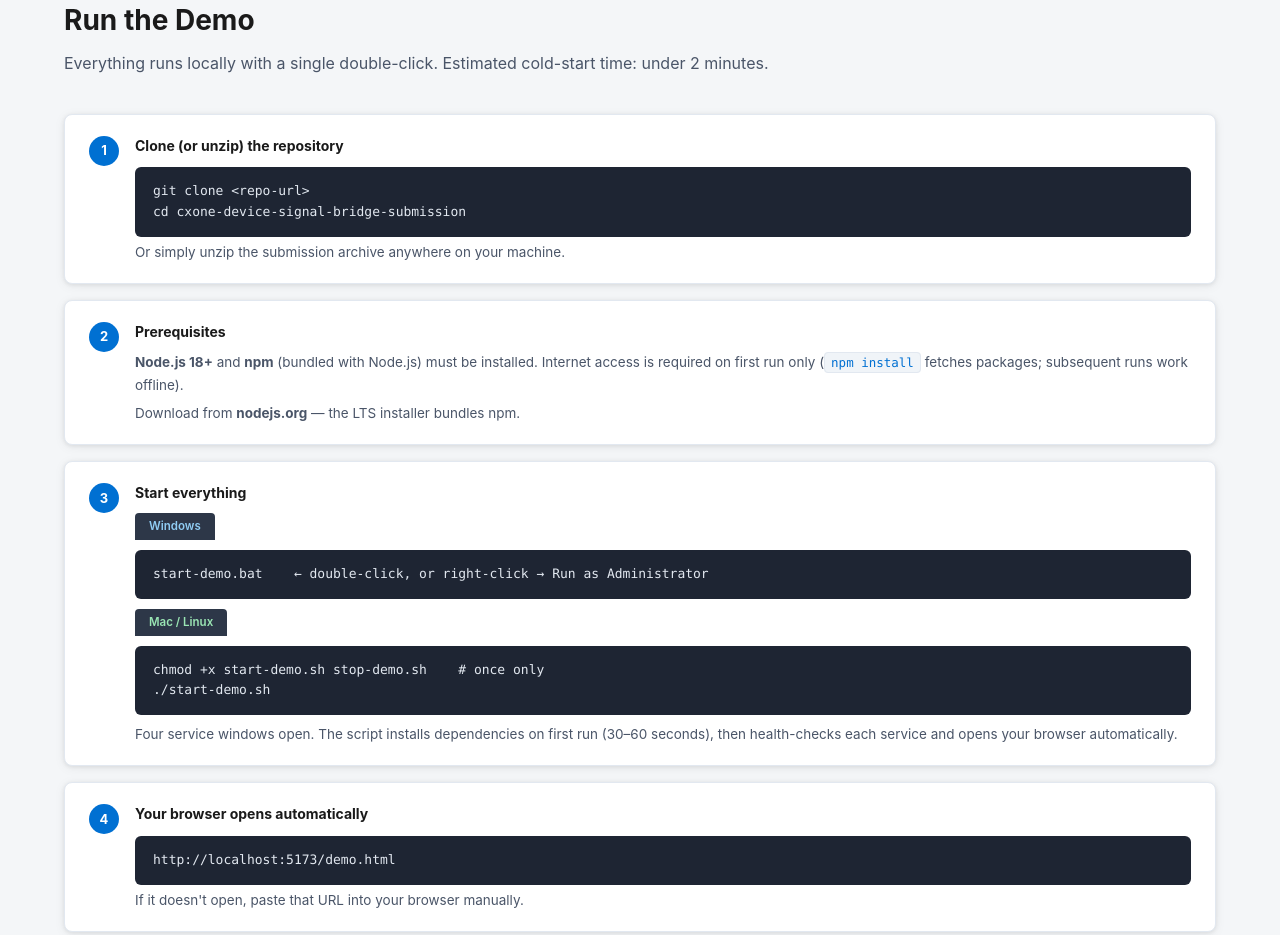
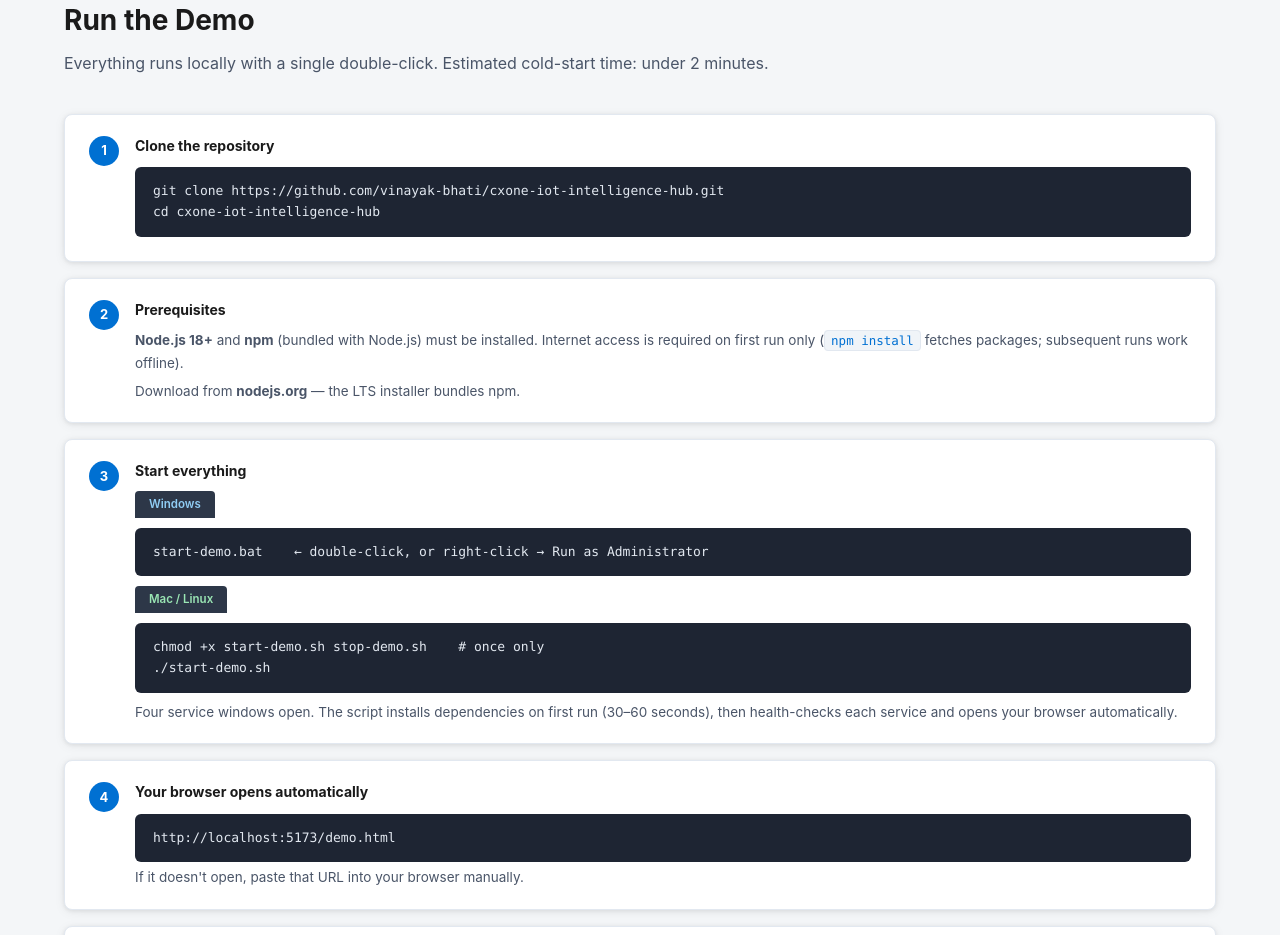
Before and after one commit to vinayak-bhati/cxone-iot-intelligence-hub, a plain HTML site: page docs/index.html in a window 1280 px wide. Shown: the part 4892-5827 px from the top of the page. Drawn offline with nearby package versions, Linux system fonts and the light colour scheme.

Commit message:
Update clone instructions with actual GitHub repo URL

```diff
--- a/docs/index.html
+++ b/docs/index.html
@@ -560,11 +560,10 @@
       <div class="run-step reveal reveal-delay-1">
         <div class="run-step-num">1</div>
         <div class="run-step-content">
-          <div class="run-step-title">Clone (or unzip) the repository</div>
+          <div class="run-step-title">Clone the repository</div>
           <div class="run-step-body">
-            <pre>git clone &lt;repo-url&gt;
-cd cxone-device-signal-bridge-submission</pre>
-            <p>Or simply unzip the submission archive anywhere on your machine.</p>
+            <pre>git clone https://github.com/vinayak-bhati/cxone-iot-intelligence-hub.git
+cd cxone-iot-intelligence-hub</pre>
           </div>
         </div>
       </div>
```
